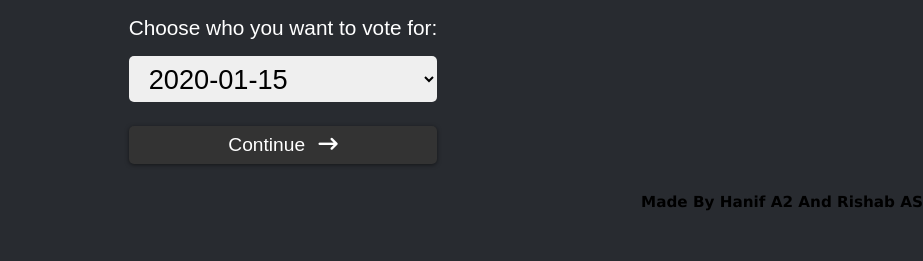
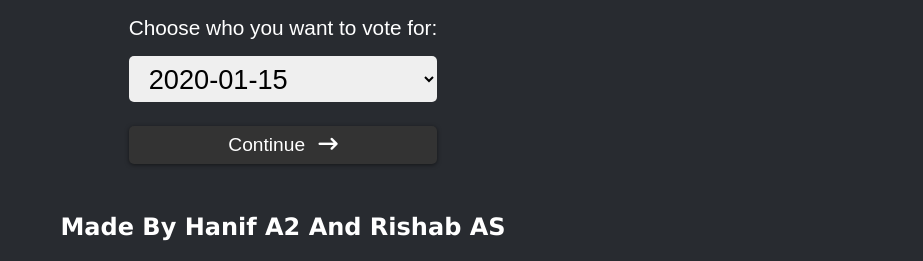
Before and after one commit to HHPtg/BWS-voting-system, a Flask app: template website/templates/voting.html in a window 1280 px wide. Shown: the part 547-808 px from the top of the page, without its empty margins (357-1280 px from the left). Before the commit the page ends 758 px from the top, so only its background shows below. Run offline with Flask 2, Linux system fonts and the light colour scheme; the template is opened without the code that fills it: most values are stand-ins (such as "Sample title", 1, 10 or a date in 2020); grey boxes marked "Sample" are stand-in pictures; some libraries are stand-ins or nearby versions.

Commit message:
final commit for code

```diff
--- a/website/static/css/style.css
+++ b/website/static/css/style.css
@@ -157,8 +157,9 @@ input:focus, select:focus{
   background-color: #9fdaff;
 }
 .footer {
-  text-align: right;
-  font-size: small;
+  margin: 20px 20px;
+  text-align: center;
+  font-size: medium;
   font-family: "Lucida Sans", "Lucida Sans Regular", "Lucida Grande",
     "Lucida Sans Unicode", Geneva, Verdana, sans-serif;
 }
--- a/website/templates/base.html
+++ b/website/templates/base.html
@@ -37,7 +37,7 @@
     {% endblock %}
     </section>
     <div class="footer">
-      <h3>Made By Hanif A2 And Rishab AS</h3>
+      <h2 style="color: white; margin-top: auto;">Made By Hanif A2 And Rishab AS</h2>
     </div>
   </body>
   <script src={{ url_for('static', filename="js/main.js") }}></script>
```
